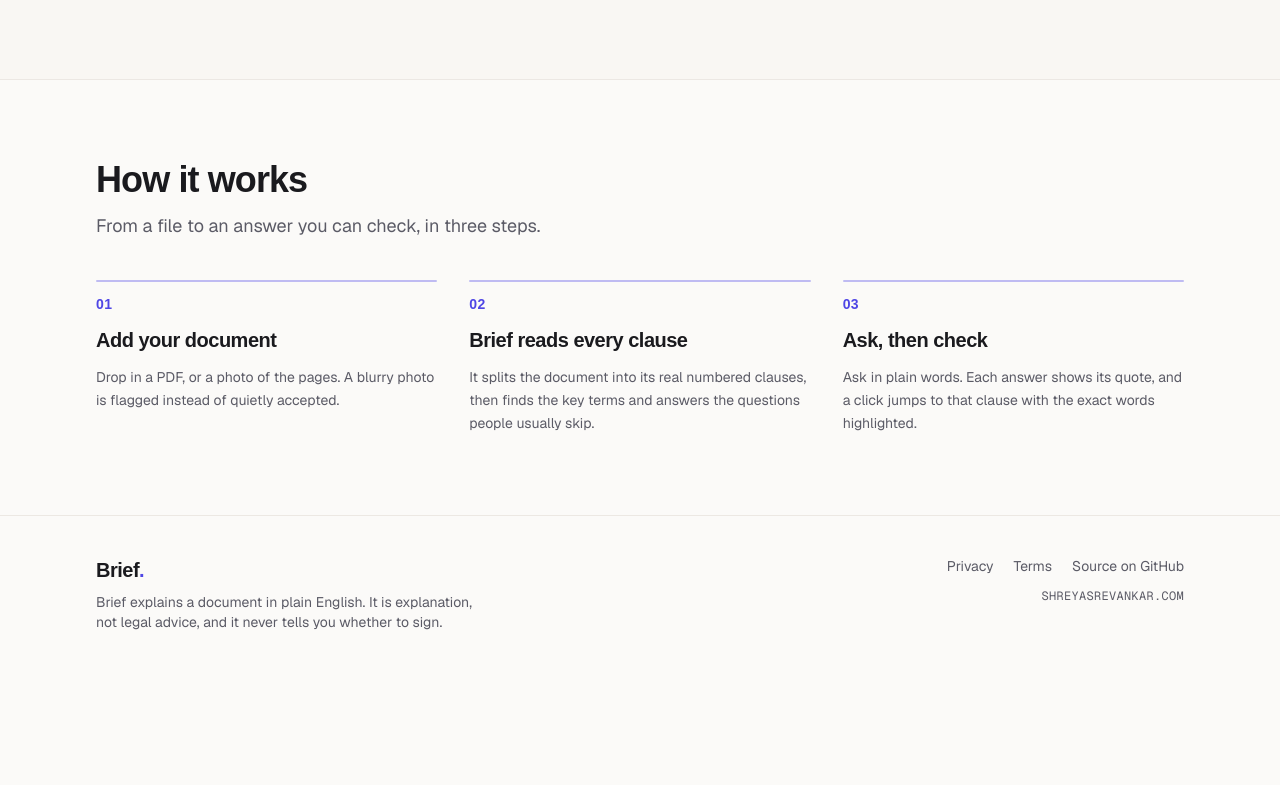
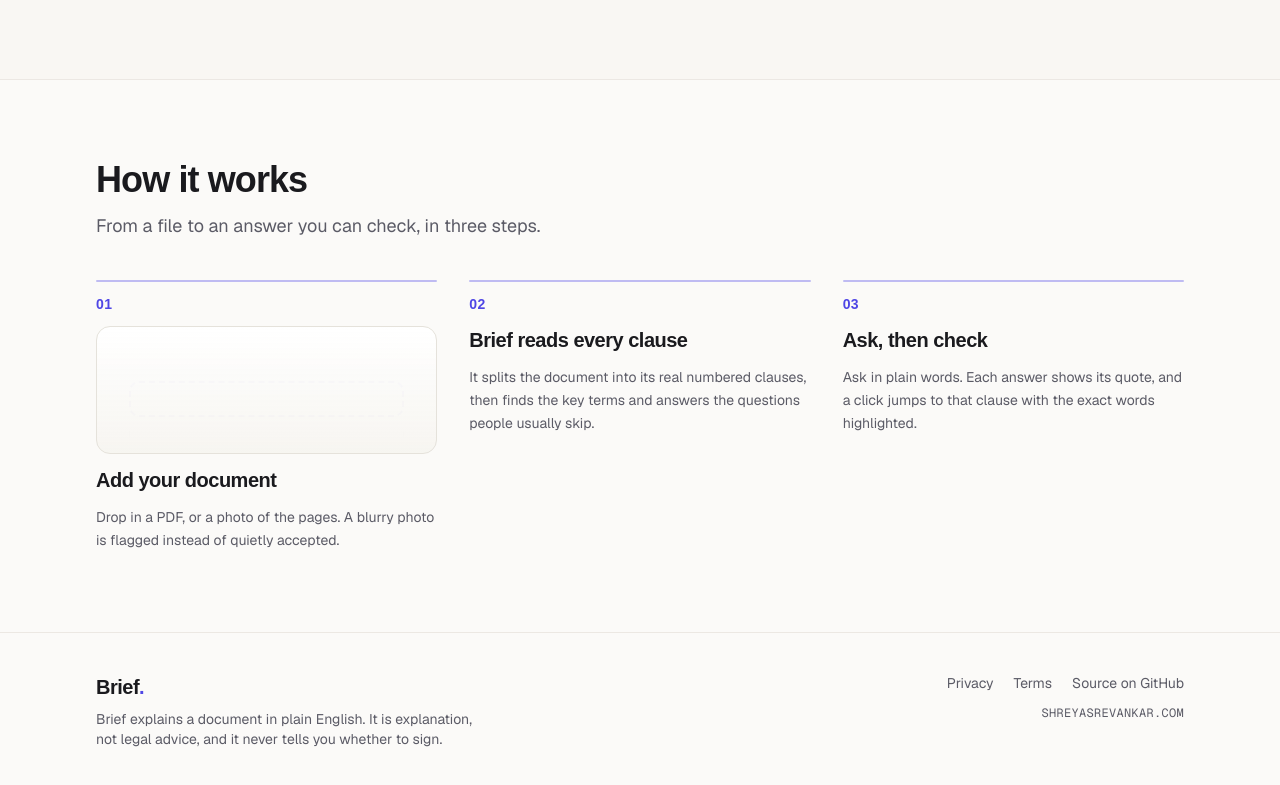
Before and after one commit to iamshrey10/Brief, a Next.js app in the folder web/: page / in a window 1280 px wide. Shown: the part 1161-1946 px from the top of the page. Before the commit the page ends 1833 px from the top, so only its background shows below. Built offline with nearby package versions, Linux system fonts and the light colour scheme; no server answers; a web font is replaced by a local one.

Commit message:
Add the first How it works scene: a file drops into a tray, a progress bar fills and a check pops in, playing only while the section is on screen and resting in its finished picture for a reader who prefers less motion

```diff
--- a/web/app/globals.css
+++ b/web/app/globals.css
@@ -182,3 +182,44 @@
     transition: none !important;
   }
 }
+
+/*
+ * The scenes on the How it works cards. Each scene is drawn in its finished state, which is all a reader who prefers less
+ * motion sees. When motion is welcome and the section is shown, each part plays its movement on a loop, and the loop is paused
+ * whenever the section is off screen, so nothing runs where nobody can see it.
+ */
+@keyframes hiw-scene {
+  0% { opacity: 0; }
+  5% { opacity: 1; }
+  90% { opacity: 1; }
+  100% { opacity: 0; }
+}
+@keyframes hiw-drop {
+  0%, 6% { transform: translateY(-58px) rotate(-6deg); opacity: 0; }
+  22% { opacity: 1; }
+  36% { transform: translateY(4px) rotate(1deg); }
+  42%, 100% { transform: none; opacity: 1; }
+}
+@keyframes hiw-fill {
+  0%, 40% { transform: scaleX(0); }
+  74%, 100% { transform: scaleX(1); }
+}
+@keyframes hiw-pop {
+  0%, 74% { transform: scale(0); opacity: 0; }
+  82% { transform: scale(1.25); opacity: 1; }
+  90%, 100% { transform: scale(1); opacity: 1; }
+}
+[data-reveal="shown"] .hiw-s1 .hiw-scene { animation: hiw-scene 5.5s ease-in-out infinite; }
+[data-reveal="shown"] .hiw-s1 .hiw-drop { animation: hiw-drop 5.5s cubic-bezier(0.3, 0.7, 0.3, 1) infinite both; }
+[data-reveal="shown"] .hiw-s1 .hiw-fill { animation: hiw-fill 5.5s ease-in-out infinite both; }
+[data-reveal="shown"] .hiw-s1 .hiw-pop { animation: hiw-pop 5.5s ease-out infinite both; }
+[data-active="false"] .hiw-art *,
+[data-active="false"] .hiw-art {
+  animation-play-state: paused !important;
+}
+@media (prefers-reduced-motion: reduce) {
+  .hiw-art,
+  .hiw-art * {
+    animation: none !important;
+  }
+}
--- /dev/null
+++ b/web/components/landing-step-art.tsx
@@ -0,0 +1,44 @@
+/**
+ * The small animated scene on each How it works card. They are decoration and carry no words, so a screen reader skips them, and
+ * each one's finished picture is what shows when nothing moves. The movement itself is in globals.css, and plays only while the
+ * section is on screen.
+ */
+function Frame({ scene, children }: { scene: string; children: React.ReactNode }) {
+  return (
+    <div
+      aria-hidden="true"
+      className={`hiw-art ${scene} relative h-32 overflow-hidden rounded-xl border border-border bg-gradient-to-b from-card to-secondary/60`}
+    >
+      <div className="hiw-scene absolute inset-0">{children}</div>
+    </div>
+  );
+}
+
+/** Add your document: a file drops into a tray, a bar fills, and a check appears. */
+function AddDocumentScene() {
+  return (
+    <Frame scene="hiw-s1">
+      <div className="absolute inset-x-8 bottom-9 h-9 rounded-lg border-2 border-dashed border-primary/40 bg-accent/60" />
+      <div className="hiw-drop absolute bottom-12 left-1/2 flex h-16 w-12 -translate-x-1/2 flex-col gap-1.5 rounded-md border border-border bg-background p-2 shadow-md">
+        <span className="h-1 w-full rounded-full bg-foreground/25" />
+        <span className="h-1 w-4/5 rounded-full bg-foreground/20" />
+        <span className="h-1 w-full rounded-full bg-foreground/20" />
+        <span className="h-1 w-3/5 rounded-full bg-foreground/15" />
+      </div>
+      <div className="absolute inset-x-8 bottom-4 h-1.5 overflow-hidden rounded-full bg-muted">
+        <div className="hiw-fill h-full origin-left rounded-full bg-primary" />
+      </div>
+      <span className="hiw-pop absolute top-4 right-6 flex size-7 items-center justify-center rounded-full bg-emerald-600 text-white shadow-sm">
+        <svg viewBox="0 0 24 24" fill="none" className="size-4">
+          <path d="M5 13l4 4L19 7" stroke="currentColor" strokeWidth={3} strokeLinecap="round" strokeLinejoin="round" />
+        </svg>
+      </span>
+    </Frame>
+  );
+}
+
+/** The scene for one How it works step, by its place in the list, or nothing for a step that has none. */
+export function StepArt({ index }: { index: number }) {
+  if (index === 0) return <AddDocumentScene />;
+  return null;
+}
--- a/web/components/landing-steps.tsx
+++ b/web/components/landing-steps.tsx
@@ -1,6 +1,7 @@
 import type { CSSProperties } from "react";
 
 import { RevealOnView } from "@/components/reveal-on-view";
+import { StepArt } from "@/components/landing-step-art";
 
 /** The path from a file to a checked answer, in the order a person meets it. Each step is something the app does today. */
 export const STEPS = [
@@ -37,6 +38,7 @@ export function LandingSteps() {
                 <span className="hiw-number inline-block origin-left font-heading text-sm font-semibold tracking-wide text-primary">
                   {String(index + 1).padStart(2, "0")}
                 </span>
+                <StepArt index={index} />
                 <h3 className="text-xl font-semibold tracking-tight text-balance text-foreground">{step.title}</h3>
                 <p className="text-sm leading-relaxed text-muted-foreground">{step.body}</p>
               </li>
```
Also changed, not shown: 1 other file (tests, documents, lock files or other folders).
